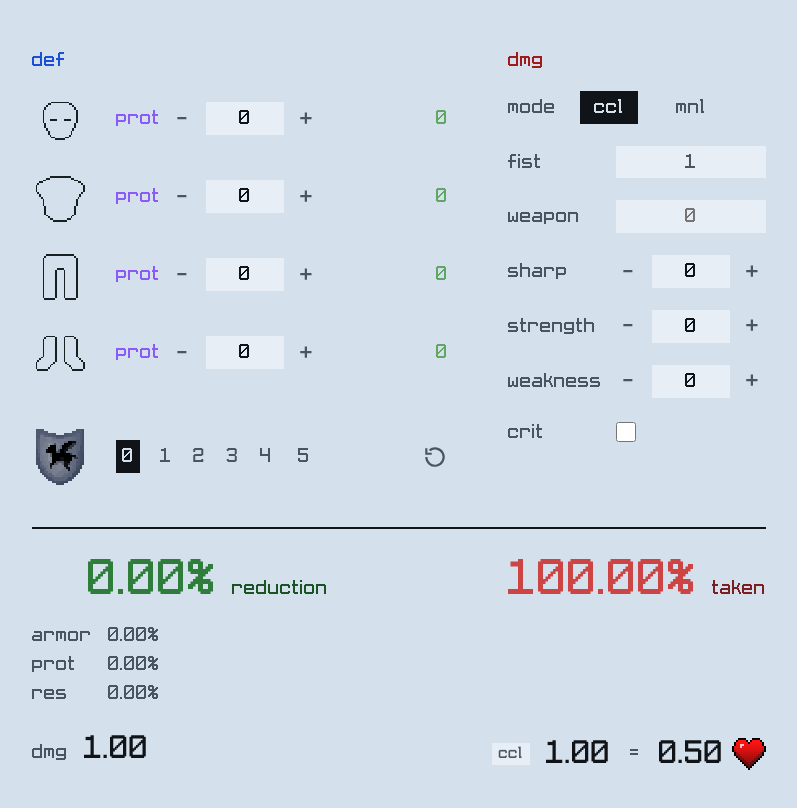
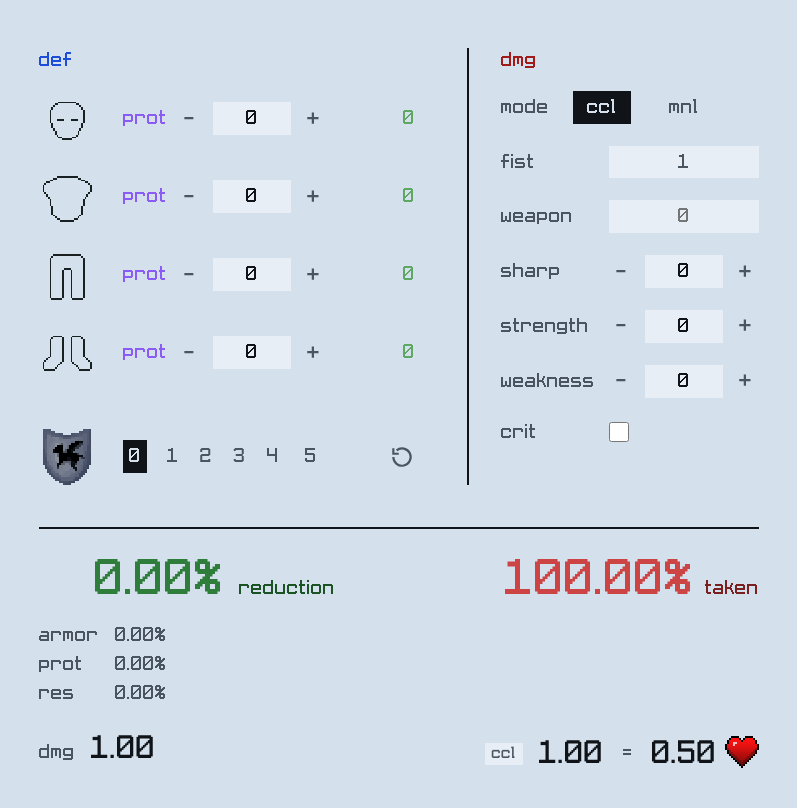
Before and after one commit to Sakyvo/prot, a plain HTML site: page tests/ui.test.html in a window 1280 px wide. Shown: the whole page, without its empty margins (241-1038 px from the left). Drawn offline with Linux system fonts and the light colour scheme; files that its build step writes are made by us from their sources.

Commit message:
prot: stable reading column, panel divider, tighter def column
the reading is a fixed-width column now (.results .stat-value width: var(--stat-col)) so a 100.00% reading right-aligns inside the box instead of widening it and dragging the reduction label across; measured: 0.00%=120px, 70.48%=144px, 100.00%=168px against a 186px box, mobile scales the box to 96px. a 2px ink rule stands on the def panel's right edge, running from the panel top down to the resistance row's bottom (it stretches with the panel, so it always ends level with that row) and disappears when the panels stack. the def control column drops from 240px to 200px (= --prot-group), removing 40px of dead space so the durability numbers and reset button sit 28px from the stepper instead of 68px; the 24px padding keeps the rule clear of the content by more than the prot label gap. the heart rides 2px above the number centre via position relative/top (a negative margin only yields 1px after flex centring).

```diff
--- a/css/style.css
+++ b/css/style.css
@@ -21,7 +21,7 @@
   --dmg: #a11b1b;
   --wash: rgba(255, 255, 255, 0.45);
   --wash-strong: rgba(255, 255, 255, 0.78);
-  --control-col: 240px;
+  --control-col: 200px;
   --prot-group: 200px;
   --panel-gap: 32px;
   --dmg-label: 84px;
@@ -71,6 +71,8 @@ main {
 }
 
 .panel-title { margin: 0 0 18px; }
+
+.panel[data-panel="def"] { padding-right: 24px; border-right: 2px solid var(--ink); }
 
 .panel[data-panel="def"] .panel-title { color: var(--def); }
 
@@ -326,9 +328,10 @@ input[type="number"] { -moz-appearance: textfield; appearance: textfield; }
   line-height: 1.1;
   font-variant-numeric: tabular-nums;
   text-align: right;
-  min-width: var(--stat-col);
   color: var(--reduction);
 }
+
+.results .stat-value { width: var(--stat-col); }
 
 .stat-label { color: var(--reduction-soft); cursor: default; }
 
@@ -390,7 +393,7 @@ input[type="number"] { -moz-appearance: textfield; appearance: textfield; }
 
 .heart-value { font-size: 26px; font-variant-numeric: tabular-nums; }
 
-.heart-icon { width: 34px; height: 32px; margin-left: -10px; display: block; }
+.heart-icon { width: 34px; height: 32px; margin-left: -10px; position: relative; top: -2px; display: block; }
 
 /* ---------- mobile bar & confirm modal ---------- */
 
@@ -424,7 +427,7 @@ input[type="number"] { -moz-appearance: textfield; appearance: textfield; }
 /* ---------- mobile ---------- */
 
 @media (max-width: 760px) {
-  :root { --control-col: 100%; --prot-group: 184px; }
+  :root { --control-col: 100%; --prot-group: 184px; --stat-col: 96px; }
 
   body { padding-bottom: 96px; }
 
@@ -477,7 +480,9 @@ input[type="number"] { -moz-appearance: textfield; appearance: textfield; }
   /* the weapon row fills the shared control column, not the stepper input width */
   .weapon-input { width: 100%; }
 
-  .stat-value { font-size: 26px; min-width: 0; }
+  .stat-value { font-size: 26px; }
+
+  .panel[data-panel="def"] { padding-right: 0; border-right: 0; }
 
   .divider, .results { width: 100%; }
 
--- a/tests/ui.test.html
+++ b/tests/ui.test.html
@@ -93,8 +93,12 @@
       heartBox.width.toFixed(0) + 'x' + heartBox.height.toFixed(0) + ')',
       heartBox.width === 34 && heartBox.height === 32 &&
       heartBox.width / heartBox.height === 17 / 16);
+    var heartValBox = heartVal.getBoundingClientRect();
     check('heart sits 8px from the number',
-      near(heartBox.left - heartVal.getBoundingClientRect().right, 8, 1));
+      near(heartBox.left - heartValBox.right, 8, 1));
+    check('heart rides 2px above the number (' +
+      (heartBox.top + heartBox.height / 2 - (heartValBox.top + heartValBox.height / 2)).toFixed(1) + 'px)',
+      near(heartBox.top + heartBox.height / 2 - (heartValBox.top + heartValBox.height / 2), -2, 0.6));
 
     ['helmet', 'chestplate', 'leggings', 'boots'].forEach(function (slot) {
       var row = mount.querySelector('[data-slot="' + slot + '"]');
@@ -153,6 +157,29 @@
       dmgPanel.querySelector('.panel-title').textContent.trim() === 'dmg');
     check('input works without touching a tab',
       defPanel.querySelector('.slot-row') !== null && dmgPanel.querySelector('.weapon-input') !== null);
+
+    // a divider stands between the columns, ending level with the resistance row
+    var defBorder = getComputedStyle(defPanel);
+    if (mobile) {
+      check('no column divider when the panels stack', parseFloat(defBorder.borderRightWidth) === 0);
+    } else {
+      check('column divider is 2px ink (' + defBorder.borderRightWidth + ' ' + defBorder.borderRightColor + ')',
+        parseFloat(defBorder.borderRightWidth) === 2 && defBorder.borderRightColor === 'rgb(16, 20, 24)');
+      check('column divider ends level with the resistance row (' +
+        defPanel.getBoundingClientRect().bottom.toFixed(0) + ' vs ' +
+        resRow.getBoundingClientRect().bottom.toFixed(0) + ')',
+        near(defPanel.getBoundingClientRect().bottom, resRow.getBoundingClientRect().bottom, 1));
+      check('column divider starts at the panel top',
+        near(defPanel.getBoundingClientRect().top, panels.getBoundingClientRect().top, 1));
+      var clearance = defPanel.getBoundingClientRect().right -
+        first.querySelector('.durability').getBoundingClientRect().right;
+      var defLabelGap = first.querySelector('.prot-stepper').getBoundingClientRect().left -
+        first.querySelector('.prot-label').getBoundingClientRect().right;
+      check('divider clearance (' + clearance.toFixed(0) + 'px) exceeds the prot label gap (' +
+        defLabelGap.toFixed(0) + 'px)', clearance > defLabelGap);
+      check('dmg panel starts right of the divider',
+        dmgPanel.getBoundingClientRect().left >= defPanel.getBoundingClientRect().right);
+    }
 
     var divider = mount.querySelector('.divider');
     check('divider exists', !!divider);
@@ -387,7 +414,7 @@
     var oddBorders = [];
     mount.querySelectorAll('*').forEach(function (n) {
       if (n === results || n.classList.contains('divider') || n.classList.contains('mobile-bar') ||
-          n.closest('.confirm-modal')) return;
+          n.classList.contains('panel') || n.closest('.confirm-modal')) return;
       var cs = getComputedStyle(n);
       if (['borderTopWidth', 'borderRightWidth', 'borderBottomWidth'].some(function (k) {
         return parseFloat(cs[k]) > 0;
@@ -411,6 +438,23 @@
       takenBox.bottom <= results.querySelector('.damage-row').getBoundingClientRect().top + 1);
     check('reduction and taken share a row (' + rv.top.toFixed(0) + ' vs ' + tv.top.toFixed(0) + ')',
       near(rv.top, tv.top, 2));
+
+    // resistance V takes the reading to 100.00%: a wider number must not shove the label
+    var redValueEl = redStat.querySelector('.stat-value');
+    var redLabelEl = redStat.querySelector('.stat-label');
+    var labelLeftBefore = redLabelEl.getBoundingClientRect().left;
+    var valueWidthBefore = redValueEl.getBoundingClientRect().width;
+    levels[5].click();
+    check('resistance V reads 100.00%', redValueEl.textContent.trim() === '100.00%');
+    check('the value box stays ' + valueWidthBefore.toFixed(0) + 'px wide (' +
+      redValueEl.getBoundingClientRect().width.toFixed(0) + 'px)',
+      near(redValueEl.getBoundingClientRect().width, valueWidthBefore, 1));
+    check('a three-digit reading leaves the label where it was (' +
+      labelLeftBefore.toFixed(0) + ' vs ' + redLabelEl.getBoundingClientRect().left.toFixed(0) + ')',
+      near(redLabelEl.getBoundingClientRect().left, labelLeftBefore, 1));
+    levels[0].click();
+    check('the label stays put again at two digits',
+      near(redLabelEl.getBoundingClientRect().left, labelLeftBefore, 1));
 
     var lineVals = results.querySelectorAll('.breakdown .line-value');
     check('three breakdown values', lineVals.length === 3);
@@ -474,6 +518,10 @@
       first.querySelector('.slot-trigger').getBoundingClientRect().right;
     check('prot group narrower than its track (' + groupWidth.toFixed(0) +
       ' < ' + trackWidth.toFixed(0) + ')', groupWidth < trackWidth - 20);
+    var stepperRight = first.querySelector('.prot-stepper').getBoundingClientRect().right;
+    var numberGap = first.querySelector('.durability').getBoundingClientRect().left - stepperRight;
+    check('durability column hugs the control column (' + numberGap.toFixed(0) + 'px)',
+      mobile ? numberGap > 0 : near(numberGap, 28, 1));
 
     if (mobile) {
       var colRect = mount.querySelector('.controls').getBoundingClientRect();
```
